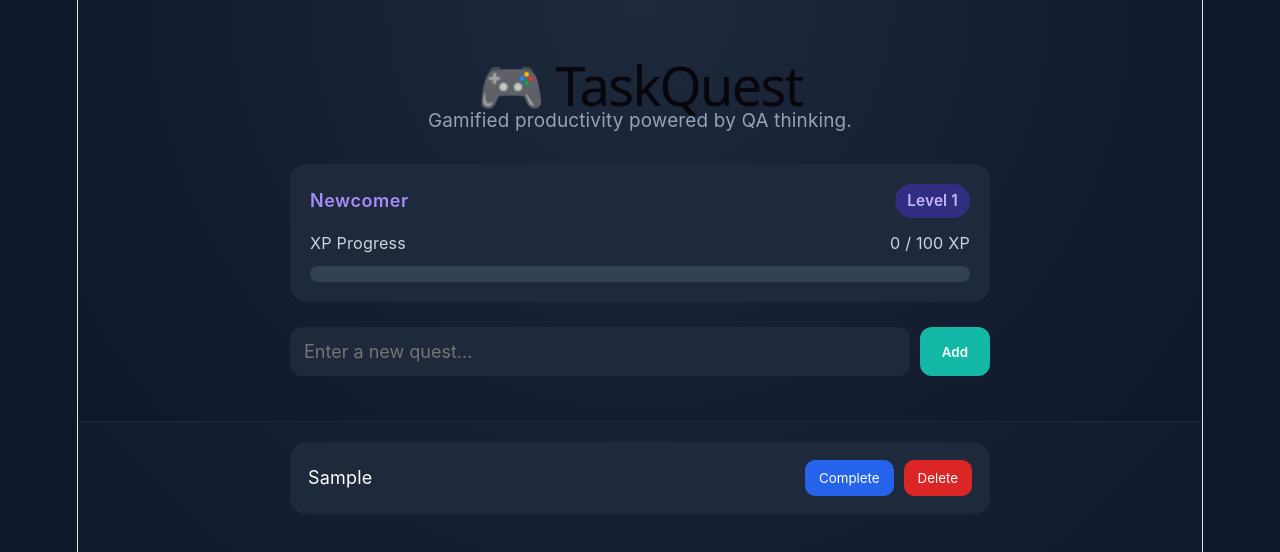
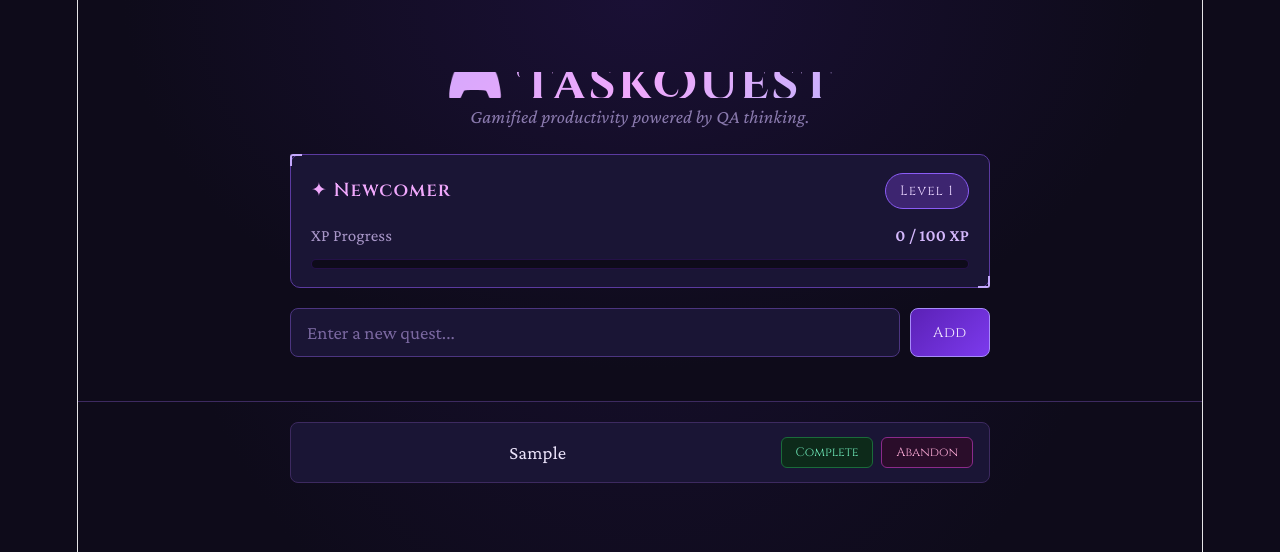
Before and after one commit to Yogita-96/taskquest, a React (Vite) app: page / in a window 1280 px wide. Both pictures are taken after typing "Sample" into the empty fields and a click on the button "Add". Shown: the top 552 px of the page. Built offline with nearby package versions, Linux system fonts and the light colour scheme.

Commit message:
style: redesign UI with fantasy RPG theme (Jewel Purple)

```diff
--- a/src/App.css
+++ b/src/App.css
@@ -1,19 +1,21 @@
+@import url('https://fonts.googleapis.com/css2?family=Cinzel+Decorative:wght@400;700&family=Cinzel:wght@400;600&family=Crimson+Pro:ital,wght@0,400;0,600;1,400&display=swap');
+
 * {
   margin: 0;
   padding: 0;
   box-sizing: border-box;
-  font-family: Inter, sans-serif;
 }
 
 body {
-  background: #0f172a;
-  color: white;
+  background: #0e0b1a;
+  color: #ece4fb;
+  font-family: 'Crimson Pro', serif;
 }
 
 .app {
   min-height: 100vh;
   padding: 40px 20px;
-  background: radial-gradient(circle at top, #1e293b, #0f172a);
+  background-image: radial-gradient(ellipse at top center, #1a1035 0%, #0e0b1a 65%);
 }
 
 .container {
@@ -22,66 +24,114 @@ body {
 }
 
 h1 {
-  font-size: 3rem;
-  margin-bottom: 10px;
+  font-family: 'Cinzel Decorative', serif;
+  font-size: 2.6rem;
+  font-weight: 700;
+  background: linear-gradient(135deg, #c4a8fc, #f0a8fc, #a8b8fc);
+  -webkit-background-clip: text;
+  -webkit-text-fill-color: transparent;
+  text-align: center;
+  margin-bottom: 6px;
+  letter-spacing: 0.05em;
 }
 
 .subtitle {
-  color: #94a3b8;
-  margin-bottom: 30px;
+  color: #8a7aae;
   font-size: 1.05rem;
+  font-style: italic;
+  text-align: center;
+  margin-bottom: 24px;
 }
 
 /* XP BOX */
 .xp-box {
-  background: #1e293b;
-  padding: 20px;
-  border-radius: 16px;
-  margin-bottom: 25px;
+  background: #1a1535;
+  border: 1px solid #5b3aa0;
+  border-radius: 10px;
+  padding: 18px 20px;
+  margin-bottom: 20px;
+  position: relative;
+}
+
+.xp-box::before,
+.xp-box::after {
+  content: '';
+  position: absolute;
+  width: 10px;
+  height: 10px;
+  border-color: #c4a8fc;
+  border-style: solid;
+}
+
+.xp-box::before {
+  top: -1px;
+  left: -1px;
+  border-width: 2px 0 0 2px;
+  border-radius: 3px 0 0 0;
+}
+
+.xp-box::after {
+  bottom: -1px;
+  right: -1px;
+  border-width: 0 2px 2px 0;
+  border-radius: 0 0 3px 0;
 }
 
 .xp-header {
   display: flex;
   justify-content: space-between;
   align-items: center;
-  margin-bottom: 12px;
+  margin-bottom: 14px;
 }
 
 .player-title {
-  font-size: 1rem;
+  color: #f0a8fc;
+  font-family: 'Cinzel', serif;
+  font-size: 1.05rem;
   font-weight: 600;
-  color: #a78bfa;
-  letter-spacing: 0.03em;
+  letter-spacing: 0.05em;
+}
+
+.player-title::before {
+  content: '✦ ';
 }
 
 .level-badge {
-  font-size: 0.85rem;
-  font-weight: 600;
-  background: #312e81;
-  color: #c4b5fd;
-  padding: 4px 12px;
+  background: #3d2570;
+  border: 1px solid #8b5cf6;
+  color: #e9d5ff;
+  font-family: 'Cinzel', serif;
+  font-size: 0.75rem;
+  padding: 4px 14px;
   border-radius: 999px;
+  letter-spacing: 0.08em;
 }
 
 .xp-text {
   display: flex;
   justify-content: space-between;
+  color: #a896c8;
+  font-size: 0.95rem;
   margin-bottom: 10px;
-  color: #cbd5e1;
-  font-size: 0.9rem;
+}
+
+.xp-text span:last-child {
+  color: #d4b8fc;
+  font-weight: 600;
 }
 
 .xp-bar {
   width: 100%;
-  height: 16px;
-  background: #334155;
+  height: 10px;
+  background: #0e0b1a;
+  border: 1px solid #4c1d9560;
   border-radius: 999px;
   overflow: hidden;
 }
 
 .xp-fill {
   height: 100%;
-  background: linear-gradient(to right, #22c55e, #14b8a6);
+  background: linear-gradient(to right, #6d28d9, #c4a8fc, #f0a8fc);
   border-radius: 999px;
   transition: width 0.4s ease;
 }
@@ -90,110 +140,147 @@ h1 {
 .task-input {
   display: flex;
   gap: 10px;
-  margin-bottom: 25px;
+  margin-bottom: 24px;
 }
 
 .task-input input {
   flex: 1;
-  padding: 14px;
-  border-radius: 12px;
-  border: none;
-  background: #1e293b;
-  color: white;
-  font-size: 1rem;
+  padding: 13px 16px;
+  background: #1a1535;
+  border: 1px solid #4c3580;
+  border-radius: 8px;
+  color: #f0e8ff;
+  font-family: 'Crimson Pro', serif;
+  font-size: 1.05rem;
+}
+
+.task-input input::placeholder {
+  color: #7a68a0;
 }
 
 .task-input input:focus {
-  outline: 2px solid #14b8a6;
+  outline: none;
+  border-color: #c4a8fc;
 }
 
 .task-input button {
-  padding: 14px 22px;
-  border: none;
-  border-radius: 12px;
-  background: #14b8a6;
-  color: white;
+  padding: 13px 22px;
+  background: linear-gradient(135deg, #5b21b6, #7c3aed);
+  border: 1px solid #a78bfa;
+  border-radius: 8px;
+  color: #f5edff;
+  font-family: 'Cinzel', serif;
+  font-size: 0.8rem;
   cursor: pointer;
-  font-weight: 600;
+  letter-spacing: 0.05em;
+  white-space: nowrap;
   transition: 0.2s ease;
 }
 
 .task-input button:hover {
   transform: translateY(-2px);
-  background: #0d9488;
+  background: linear-gradient(135deg, #6d28d9, #8b5cf6);
+}
+
+/* CLEAR COMPLETED BUTTON */
+.clear-btn {
+  display: block;
+  margin-bottom: 16px;
+  padding: 7px 16px;
+  background: transparent;
+  border: 1px solid #4c3580;
+  border-radius: 6px;
+  color: #a896c8;
+  font-family: 'Cinzel', serif;
+  font-size: 0.68rem;
+  cursor: pointer;
+  letter-spacing: 0.08em;
+  transition: 0.2s ease;
+}
+
+.clear-btn:hover {
+  border-color: #f9a8d4;
+  color: #f9a8d4;
 }
 
 /* QUEST LIST */
 .quest-list {
   display: flex;
   flex-direction: column;
-  gap: 16px;
+  gap: 10px;
 }
 
 .quest-card {
-  background: #1e293b;
-  padding: 18px;
-  border-radius: 16px;
+  background: #1a1535;
+  border: 1px solid #3d2a60;
+  border-radius: 8px;
+  padding: 14px 16px;
   display: flex;
   justify-content: space-between;
   align-items: center;
+  gap: 12px;
+  transition: border-color 0.2s ease;
+}
+
+.quest-card:hover {
+  border-color: #6d28d9;
+}
+
+.quest-card span {
+  color: #ece4fb;
+  font-size: 1.05rem;
+  flex: 1;
 }
 
 .completed {
+  color: #8a7aae !important;
   text-decoration: line-through;
-  color: #64748b;
+  text-decoration-color: #5b3aa0;
 }
 
 .buttons {
   display: flex;
-  gap: 10px;
+  gap: 8px;
+  flex-shrink: 0;
 }
 
 .complete-btn,
 .delete-btn {
   border: none;
-  padding: 10px 14px;
-  border-radius: 10px;
+  padding: 6px 14px;
+  border-radius: 6px;
   cursor: pointer;
-  color: white;
+  font-family: 'Cinzel', serif;
+  font-size: 0.68rem;
+  white-space: nowrap;
   transition: 0.2s ease;
 }
 
 .complete-btn {
-  background: #2563eb;
+  background: #0d2a1a;
+  border: 1px solid #1a6b3a;
+  color: #6ee7b7;
 }
 
 .complete-btn:hover {
-  background: #1d4ed8;
+  background: #0d2a1a;
+  border-color: #6ee7b7;
 }
 
 .delete-btn {
-  background: #dc2626;
+  background: #2a0d2a;
+  border: 1px solid #8b2a8b;
+  color: #f9a8d4;
 }
 
 .delete-btn:hover {
-  background: #b91c1c;
+  border-color: #f9a8d4;
 }
 
 /* LEVEL UP BANNER */
 @keyframes bannerSlideDown {
-  from {
-    opacity: 0;
-    transform: translateY(-30px) scale(0.95);
-  }
-  to {
-    opacity: 1;
-    transform: translateY(0) scale(1);
-  }
-}
-
-@keyframes bannerFadeOut {
-  from {
-    opacity: 1;
-  }
-  to {
-    opacity: 0;
-  }
+  from { opacity: 0; transform: translateY(-30px) scale(0.95); }
+  to { opacity: 1; transform: translateY(0) scale(1); }
 }
 
 @keyframes pulse {
@@ -215,15 +302,15 @@ h1 {
 }
 
 .levelup-content {
-  background: linear-gradient(135deg, #1e1b4b, #312e81);
-  border: 1px solid #a78bfa;
-  border-radius: 20px;
+  background: linear-gradient(135deg, #2e1065, #5b21b6);
+  border: 1px solid #c4a8fc;
+  border-radius: 16px;
   padding: 20px 40px;
   display: flex;
   flex-direction: column;
   align-items: center;
   gap: 6px;
-  box-shadow: 0 0 40px rgba(167, 139, 250, 0.3);
+  box-shadow: 0 0 50px rgba(196, 168, 252, 0.4);
   animation: pulse 0.6s ease 0.4s;
 }
 
@@ -232,17 +319,19 @@ h1 {
 }
 
 .levelup-text {
-  font-size: 1.6rem;
-  font-weight: 800;
-  background: linear-gradient(to right, #a78bfa, #14b8a6);
+  font-family: 'Cinzel Decorative', serif;
+  font-size: 1.5rem;
+  font-weight: 700;
+  background: linear-gradient(to right, #f0a8fc, #c4a8fc);
   -webkit-background-clip: text;
   -webkit-text-fill-color: transparent;
   letter-spacing: 0.05em;
 }
 
 .levelup-title {
+  font-family: 'Cinzel', serif;
   font-size: 1rem;
-  color: #c4b5fd;
+  color: #e9d5ff;
   font-weight: 500;
   letter-spacing: 0.08em;
   text-transform: uppercase;
@@ -250,27 +339,8 @@ h1 {
 
 .levelup-hint {
   font-size: 0.75rem;
-  color: #64748b;
+  color: #a896c8;
   margin-top: 4px;
-}
-
-
-.clear-btn {
-  display: block;
-  margin-bottom: 16px;
-  padding: 10px 20px;
-  border: 1px solid #334155;
-  border-radius: 10px;
-  background: transparent;
-  color: #64748b;
-  font-size: 0.85rem;
-  cursor: pointer;
-  transition: 0.2s ease;
-}
-
-.clear-btn:hover {
-  border-color: #dc2626;
-  color: #dc2626;
 }
 
 /* STICKY HEADER */
@@ -278,11 +348,11 @@ h1 {
   position: sticky;
   top: 0;
   z-index: 100;
-  background: radial-gradient(circle at top, #1e293b, #0f172a);
+  background: radial-gradient(ellipse at top center, #1a1035 0%, #0e0b1a 65%);
   padding: 40px 20px 20px;
   margin: -40px -20px 20px;
   backdrop-filter: blur(8px);
-  border-bottom: 1px solid #1e293b;
+  border-bottom: 1px solid #3d2a60;
 }
 
 /* RESPONSIVE */
@@ -298,7 +368,7 @@ h1 {
   }
 
   h1 {
-    font-size: 2.3rem;
+    font-size: 2rem;
   }
 
   .levelup-content {
--- a/src/App.jsx
+++ b/src/App.jsx
@@ -78,6 +78,7 @@ function App() {
     }
   };
 
+  // Sort: active quests first, completed quests at bottom
   const sortedQuests = [...quests].sort((a, b) => {
     if (a.completed === b.completed) return 0;
     return a.completed ? 1 : -1;
@@ -134,7 +135,6 @@ function App() {
       </div>
 
       <div className="container">
-
         {quests.some((q) => q.completed) && (
           <button className="clear-btn" onClick={clearCompleted}>
             Clear Completed
@@ -159,7 +159,7 @@ function App() {
                   className="delete-btn"
                   onClick={() => deleteQuest(quest.id)}
                 >
-                  Delete
+                  Abandon
                 </button>
               </div>
             </div>
```
